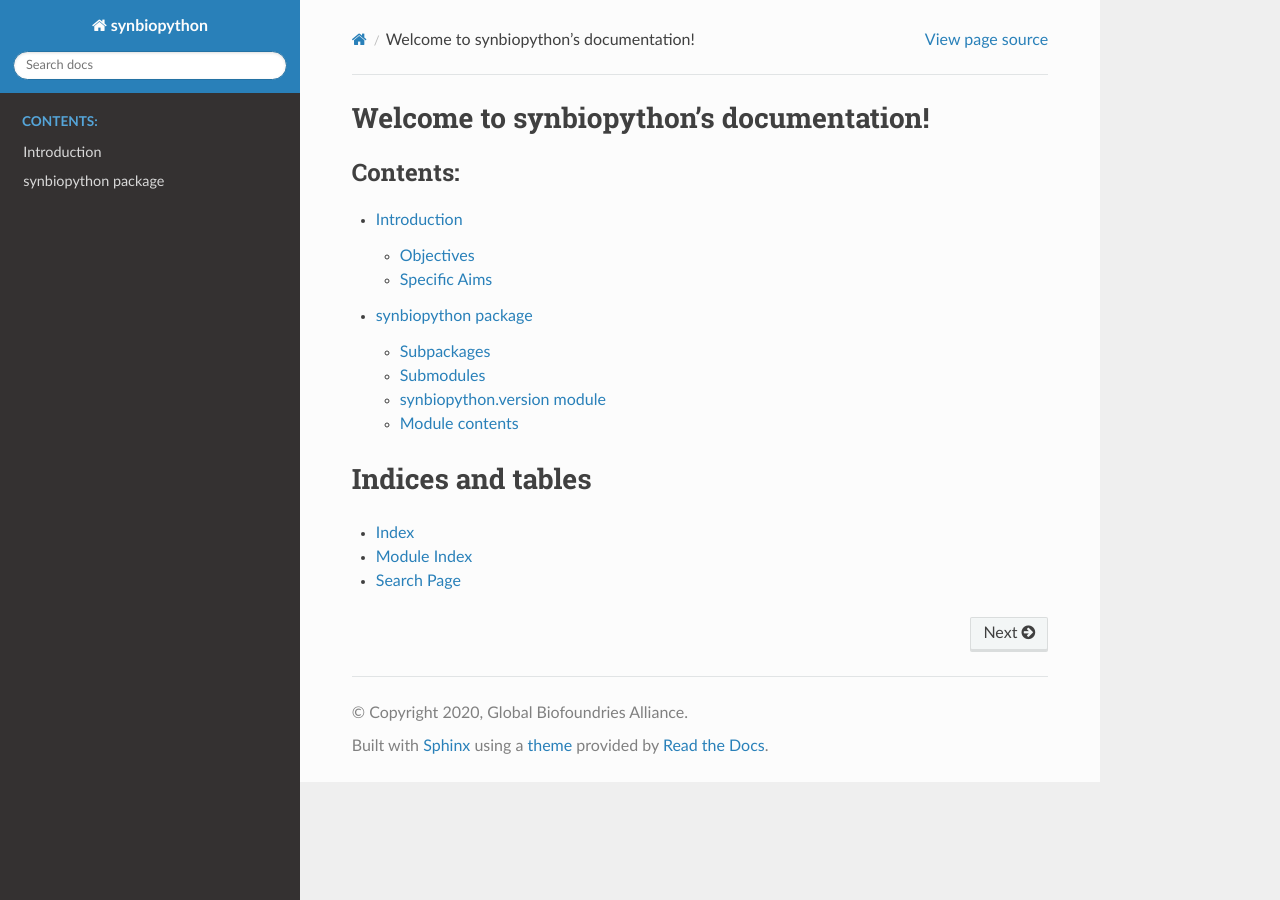
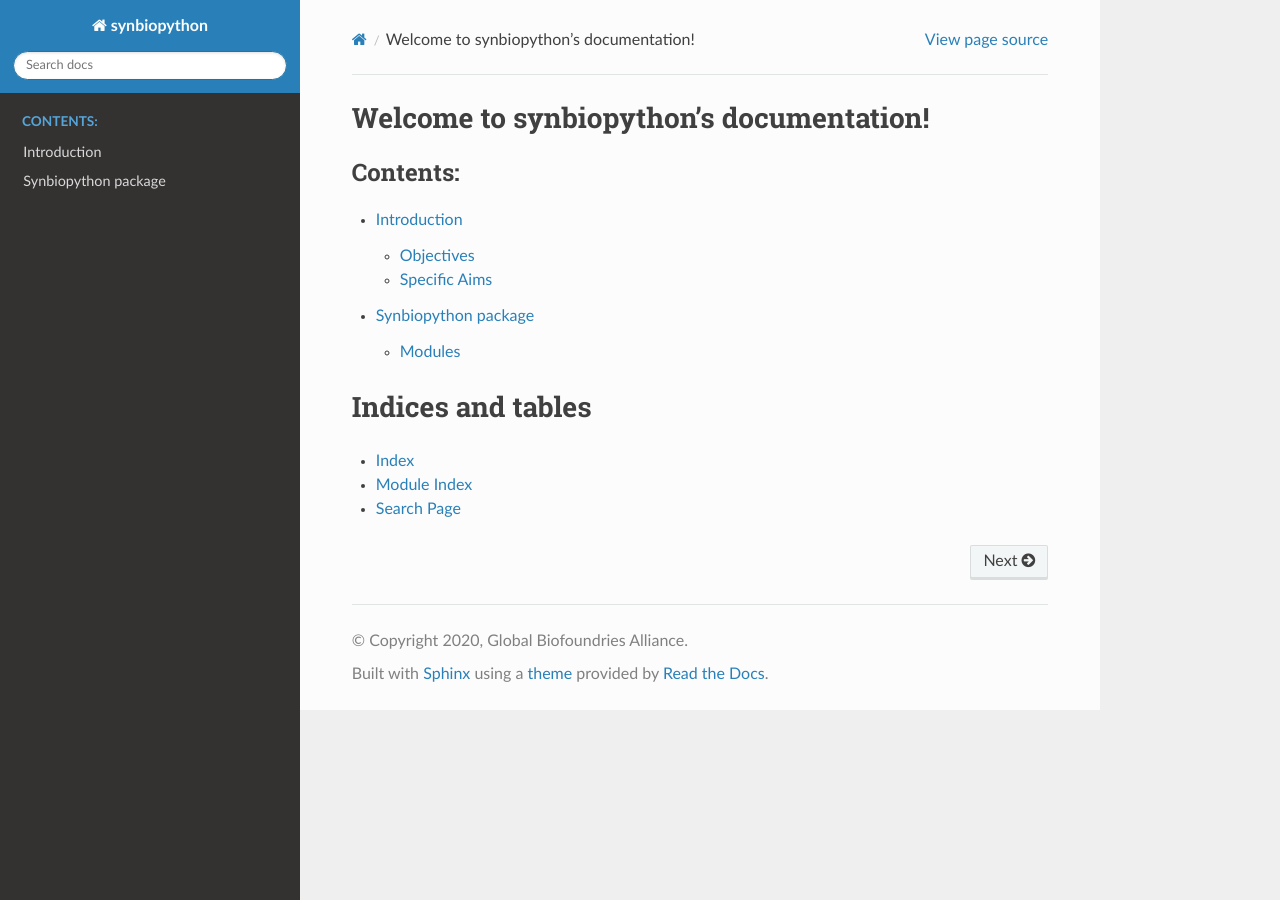
Before and after one commit to Global-Biofoundries-Alliance/SynBioPython, a Sphinx documentation site: the page built from docs/source/index.rst, in a window 1280 px wide. Built offline with Sphinx 7.4.7 and the Read the Docs theme 2.0.0, drawn with Linux system fonts in a browser that asks for light colours.

Commit message:
Add rst source files for sphinx documentation

```diff
--- a/docs/source/synbiopython.rst
+++ b/docs/source/synbiopython.rst
@@ -1,8 +1,15 @@
-synbiopython package
+Synbiopython package
 ====================
 
-Subpackages
------------
+
+.. automodule:: synbiopython
+    :members:
+    :undoc-members:
+    :show-inheritance:
+
+
+Modules
+-------
 
 .. toctree::
 
@@ -10,22 +17,13 @@
     synbiopython.genbabel
     synbiopython.lab_automation
 
-Submodules
-----------
+.. Submodules
+.. ----------
 
-synbiopython.version module
----------------------------
+.. synbiopython.version module
+.. ---------------------------
 
-.. automodule:: synbiopython.version
-    :members:
-    :undoc-members:
-    :show-inheritance:
-
-
-Module contents
----------------
-
-.. automodule:: synbiopython
-    :members:
-    :undoc-members:
-    :show-inheritance:
+.. .. automodule:: synbiopython.version
+..     :members:
+..     :undoc-members:
+..     :show-inheritance:
```
Also changed, not shown: docs/source/synbiopython.lab_automation.containers.rst (added, +23 -0 lines), docs/source/synbiopython.lab_automation.picklist.rst (added, +17 -0 lines), docs/source/synbiopython.lab_automation.rst (+8 -17 lines), docs/source/synbiopython.lab_automation.tools.rst (added, +7 -0 lines), 2 other files.
